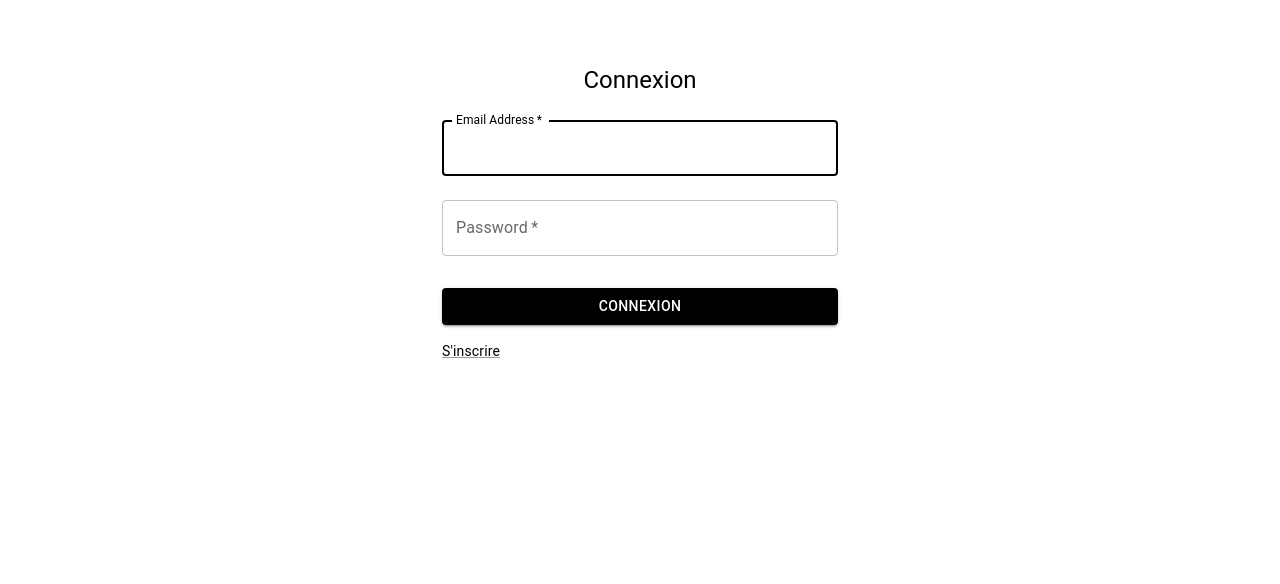
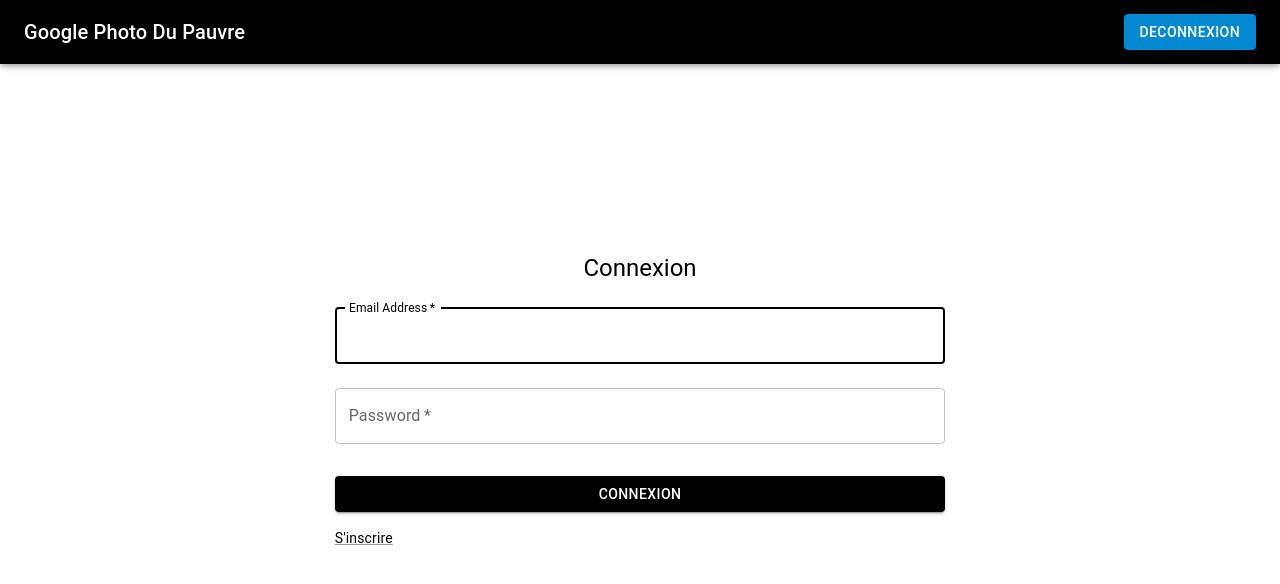
Before and after one commit to Renaudfradin/GooglePhotoPauvre, a Next.js app: page /login in a window 1280 px wide. Shown: the top 584 px of the page. Built offline with nearby package versions, Linux system fonts and the light colour scheme; no server answers; sample sign-in values are in the browser's storage.

Commit message:
update : style page profil and create navbar

```diff
--- a/package.json
+++ b/package.json
@@ -20,7 +20,7 @@
     "eslint-config-next": "13.3.1",
     "firebase": "^9.20.0",
     "next": "13.3.1",
-    "react": "18.2.0",
+    "react": "^18.2.0",
     "react-dom": "18.2.0",
     "styled-components": "^5.3.10"
   }
--- a/src/components/logOutBtn.js
+++ b/src/components/logOutBtn.js
@@ -1,3 +1,4 @@
+import Button from "@mui/material/Button";
 import { auth } from "@/firebase";
 import { signOut } from "firebase/auth";
 import { useRouter } from "next/router";
@@ -14,10 +15,14 @@ export default function logOutbtn() {
       })
   }
   return (
-    <button
-      type="submit"
+    <Button
+      color="info"
+      variant="contained"
+      component="span"
       onClick={logOut}
-      className="btnLogOut"
-    >Deconnexion</button>
+      sx={{ bgcolor: 'info.main' }}
+    >
+      Deconnexion
+    </Button>
   )
 }
--- /dev/null
+++ b/src/components/navbar.js
@@ -0,0 +1,30 @@
+import * as React from "react";
+import AppBar from "@mui/material/AppBar";
+import Toolbar from "@mui/material/Toolbar";
+import Typography from "@mui/material/Typography";
+import LogOutbtn from "./logOutBtn";
+import { useEffect, useState } from "react";
+import { auth } from "@/firebase.js";
+import { onAuthStateChanged } from "firebase/auth";
+
+export default function navbar() {
+  const [user, setUser] = useState("");
+
+  useEffect(() => {
+    onAuthStateChanged(auth, (user) => {
+      setUser(user);
+    })
+  }, [])
+
+
+  return (
+    <AppBar>
+      <Toolbar sx={{ display: "flex" , justifyContent: "space-between"}}>
+        <Typography variant="h6" color="inherit" noWrap>
+          Google Photo Du Pauvre
+        </Typography>
+        {user ? <LogOutbtn /> : ""}
+      </Toolbar>
+    </AppBar>
+  )
+}
--- a/src/pages/index.js
+++ b/src/pages/index.js
@@ -12,7 +12,7 @@ export default function Home() {
     <>
       <Head>
         <title>Home</title>
-        <meta name="description" content="Home" />
+        <meta name="description" content="Home on googlePhotoPauvre" />
         <meta name="viewport" content="width=device-width, initial-scale=1" />
         <link rel="icon" href="/favicon.ico" />
       </Head>
--- a/src/pages/login.js
+++ b/src/pages/login.js
@@ -1,6 +1,5 @@
 import * as React from "react";
 import Button from "@mui/material/Button";
-import CssBaseline from "@mui/material/CssBaseline";
 import TextField from "@mui/material/TextField";
 import Link from "@mui/material/Link";
 import Grid from "@mui/material/Grid";
@@ -12,6 +11,7 @@ import { useState } from "react";
 import { useRouter } from "next/router";
 import { signInWithEmailAndPassword } from "firebase/auth";
 import { auth } from "@/firebase.js";
+import Navbar from "@/components/navbar";
 
 export default function login() {
   const [email, setEmail] = useState("");
@@ -19,9 +19,9 @@ export default function login() {
   const [error, setError] = useState("");
   const router = useRouter();
 
-  const onLogin = (e) => {
+  const onLogin = async (e) => {
     e.preventDefault();
-    signInWithEmailAndPassword(auth, email, password)
+    await signInWithEmailAndPassword(auth, email, password)
       .then((userCredential) => {
         const userId = userCredential.user.uid;
         console.log(userId);
@@ -41,14 +41,15 @@ export default function login() {
         <meta name="viewport" content="width=device-width, initial-scale=1" />
         <link rel="icon" href="/favicon.ico" />
       </Head>
-      <Container component="main" maxWidth="xs">
-        <CssBaseline />
+      <Navbar />
+      <Container component="main">
         <Box
           sx={{
-            marginTop: 8,
-            display: 'flex',
-            flexDirection: 'column',
-            alignItems: 'center',
+            justifyContent: "center",
+            display: "flex",
+            flexDirection: "column",
+            alignItems: "center",
+            height: "100vh"
           }}
         >
           <Typography component="h2" variant="h5">
```
Also changed, not shown: src/components/addImg.js (+10 -5 lines), src/components/cardImg.js (+27 -11 lines), src/pages/profil/[id].js (+32 -6 lines), src/pages/singup.js (+19 -18 lines), 1 other file (tests, documents, lock files or other folders).
